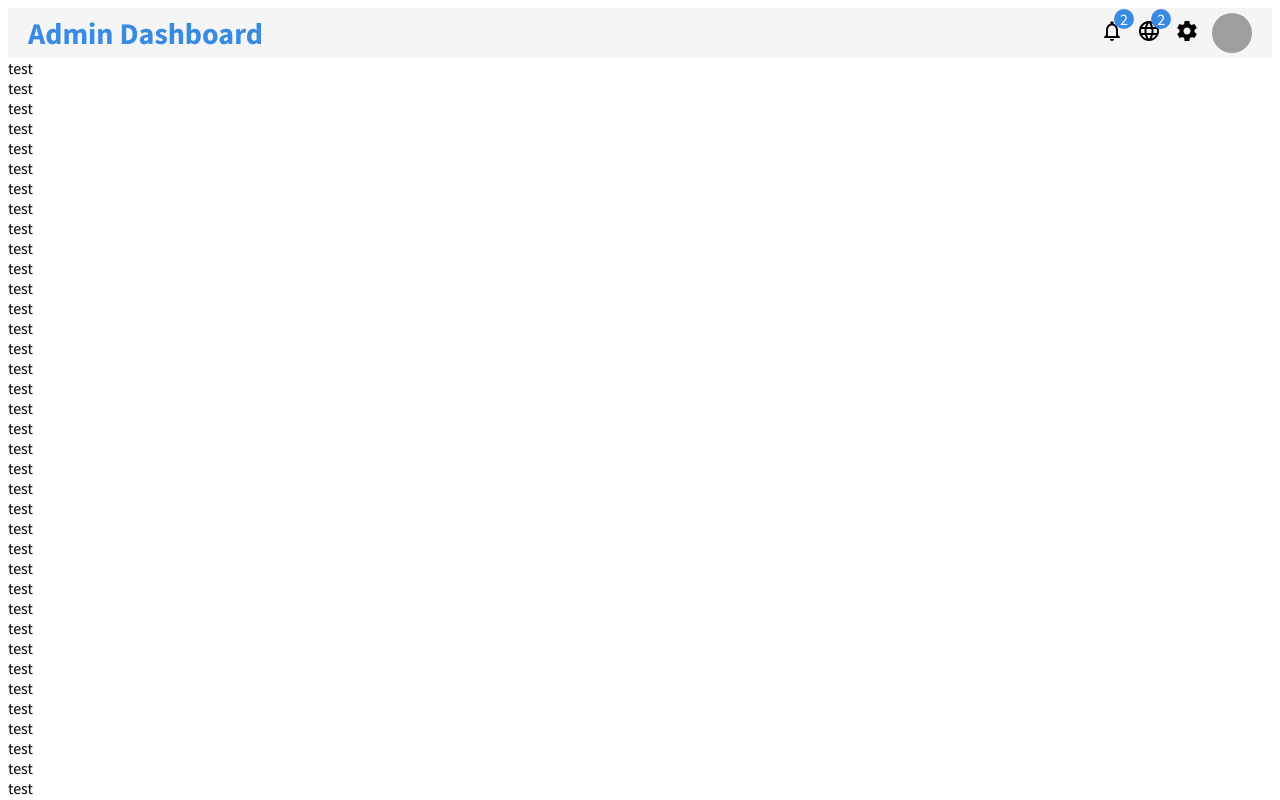
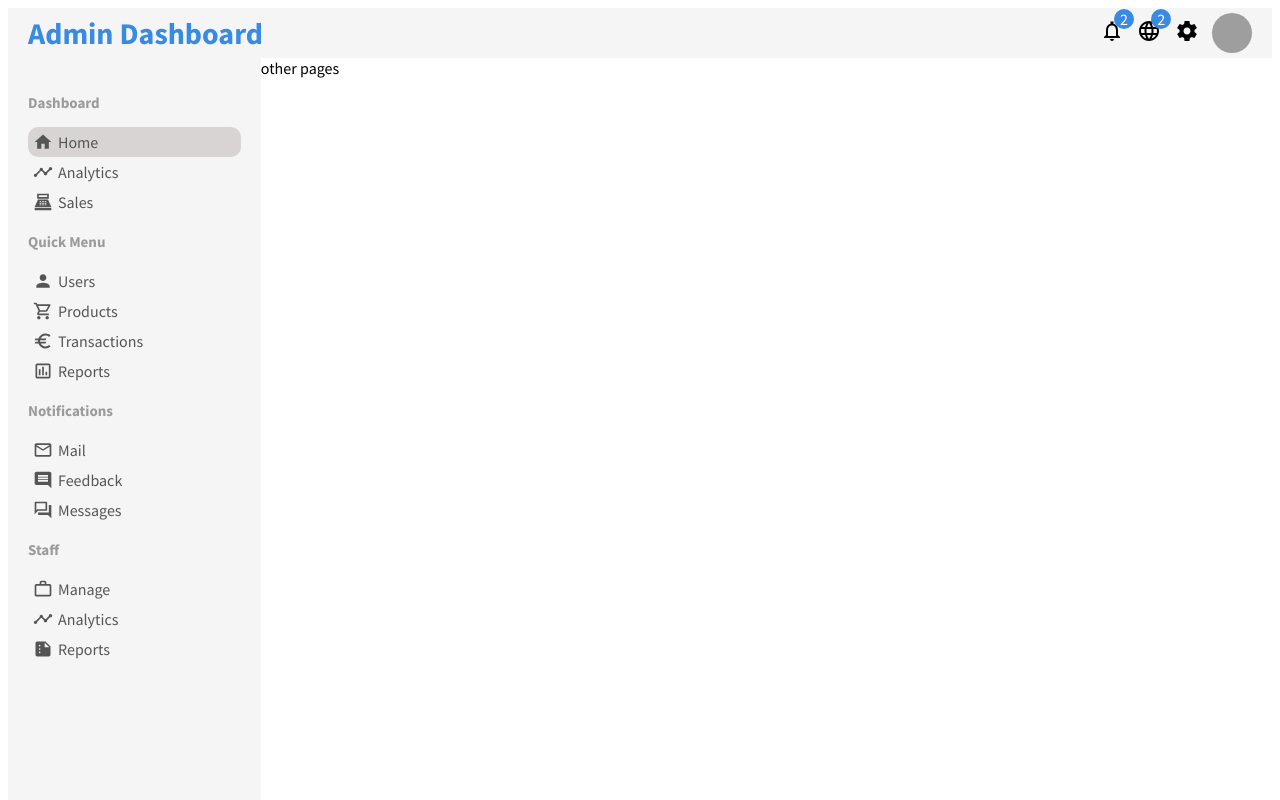
Before and after one commit to Zee-Iq/admin-dashboard, a React (Create React App) app: page / in a window 1280 px wide. Shown: the top 800 px of the page. Built offline with nearby package versions, Linux system fonts and the light colour scheme; grey boxes are pictures that could not be loaded.

Commit message:
Finished Sidebar layout

```diff
--- /dev/null
+++ b/src/App.css
@@ -0,0 +1,7 @@
+.container {
+  display: flex;
+}
+
+.others {
+  flex: 4;
+}
--- a/src/App.tsx
+++ b/src/App.tsx
@@ -1,79 +1,20 @@
 import Topbar from "./Components/Topbar/Topbar";
+import Sidebar from "./Components/Topbar/Sidebar/Sidebar";
+import "./App.css"
+
 
 const App = () => {
   return (
     <div className="App">
       <Topbar />
-      test <br/>
-      test <br/>
-      test <br/>
-      test <br/>
-      test <br/>
-      test <br/>
-      test <br/>
-      test <br/>
-      test <br/>
-      test <br/>
-      test <br/>
-      test <br/>
-      test <br/>
-      test <br/>
-      test <br/>
-      test <br/>
-      test <br/>
-      test <br/>
-      test <br/>
-      test <br/>
-      test <br/>
-      test <br/>
-      test <br/>
-      test <br/>
-      test <br/>
-      test <br/>
-      test <br/>
-      test <br/>
-      test <br/>
-      test <br/>
-      test <br/>
-      test <br/>
-      test <br/>
-      test <br/>
-      test <br/>
-      test <br/>
-      test <br/>
-      test <br/>
-      test <br/>
-      test <br/>
-      test <br/>
-      test <br/>
-      test <br/>
-      test <br/>
-      test <br/>
-      test <br/>
-      test <br/>
-      test <br/>
-      test <br/>
-      test <br/>
-      test <br/>
-      test <br/>
-      test <br/>
-      test <br/>
-      test <br/>
-      test <br/>
-      test <br/>
-      test <br/>
-      test <br/>
-      test <br/>
-      test <br/>
-      test <br/>
-      test <br/>
-      test <br/>
-      test <br/>
-      test <br/>
-      test <br/>
-      test <br/>
-      test <br/>
-      test <br/>
+      <div className="container">
+        <Sidebar />
+        <div className="others">
+        other pages
+        </div>
+
+      </div>
+
     </div>
   );
 };
--- /dev/null
+++ b/src/Components/Topbar/Sidebar/Sidebar.css
@@ -0,0 +1,45 @@
+.sidebar {
+  flex: 1;
+  height: calc(100vh - 50px);
+  background-color: #f5f5f5;
+  position: sticky;
+  top: 50px;
+}
+.sidebarWrapper {
+  padding: 20px;
+  color: #555;
+}
+
+.sidebarMenu {
+  margin-bottom: 10px;
+}
+
+.sidebarTitle {
+  font-size: 15px;
+  color: #9c9b9b;
+}
+
+.sidebarList {
+  list-style: none;
+  padding: 0;
+  margin: 0;
+}
+
+.sidebarListItem {
+  padding: 5px;
+  cursor: pointer;
+  display: flex;
+  align-items: center;
+  border-radius: 10px;
+  transition: 0.2s;
+
+}
+
+.sidebarListItem.active,
+.sidebarListItem:hover {
+  background-color: #cfcacabe;
+}
+.sidebarIcon{
+  margin-right: 5px;
+  font-size: 20px !important;
+}
--- /dev/null
+++ b/src/Components/Topbar/Sidebar/Sidebar.tsx
@@ -0,0 +1,96 @@
+import "./Sidebar.css";
+import HomeSharpIcon from "@mui/icons-material/HomeSharp";
+import TimelineIcon from "@mui/icons-material/Timeline";
+import PointOfSaleSharpIcon from "@mui/icons-material/PointOfSaleSharp";
+import PersonIcon from "@mui/icons-material/Person";
+import ShoppingCartOutlinedIcon from "@mui/icons-material/ShoppingCartOutlined";
+import EuroOutlinedIcon from "@mui/icons-material/EuroOutlined";
+import AssessmentOutlinedIcon from "@mui/icons-material/AssessmentOutlined";
+import MailOutlineIcon from "@mui/icons-material/MailOutline";
+import CommentIcon from "@mui/icons-material/Comment";
+import ForumOutlinedIcon from "@mui/icons-material/ForumOutlined";
+import WorkOutlineIcon from "@mui/icons-material/WorkOutline";
+import SummarizeIcon from "@mui/icons-material/Summarize";
+
+const Sidebar = () => {
+  return (
+    <div className="sidebar">
+      <div className="sidebarWrapper">
+        <div className="sidebarMenu">
+          <h3 className="sidebarTitle">Dashboard</h3>
+          <ul className="sidebarList">
+            <li className="sidebarListItem active">
+              <HomeSharpIcon className="sidebarIcon " />
+              Home
+            </li>
+            <li className="sidebarListItem">
+              <TimelineIcon className="sidebarIcon" />
+              Analytics
+            </li>
+            <li className="sidebarListItem">
+              <PointOfSaleSharpIcon className="sidebarIcon" />
+              Sales
+            </li>
+          </ul>
+        </div>
+        <div className="sidebarMenu">
+          <h3 className="sidebarTitle">Quick Menu</h3>
+          <ul className="sidebarList">
+            <li className="sidebarListItem ">
+              <PersonIcon className="sidebarIcon " />
+              Users
+            </li>
+            <li className="sidebarListItem">
+              <ShoppingCartOutlinedIcon className="sidebarIcon" />
+              Products
+            </li>
+            <li className="sidebarListItem">
+              <EuroOutlinedIcon className="sidebarIcon" />
+              Transactions
+            </li>
+            <li className="sidebarListItem">
+              <AssessmentOutlinedIcon className="sidebarIcon" />
+              Reports
+            </li>
+          </ul>
+        </div>
+        <div className="sidebarMenu">
+          <h3 className="sidebarTitle">Notifications</h3>
+          <ul className="sidebarList">
+            <li className="sidebarListItem ">
+              <MailOutlineIcon className="sidebarIcon " />
+              Mail
+            </li>
+            <li className="sidebarListItem">
+              <CommentIcon className="sidebarIcon" />
+              Feedback
+            </li>
+            <li className="sidebarListItem">
+              <ForumOutlinedIcon className="sidebarIcon" />
+              Messages
+            </li>
+          </ul>
+        </div>
+        <div className="sidebarMenu">
+          <h3 className="sidebarTitle">Staff</h3>
+          <ul className="sidebarList">
+            <li className="sidebarListItem ">
+              <WorkOutlineIcon className="sidebarIcon " />
+              Manage
+            </li>
+            <li className="sidebarListItem">
+              <TimelineIcon className="sidebarIcon" />
+              Analytics
+            </li>
+            <li className="sidebarListItem">
+              <SummarizeIcon className="sidebarIcon" />
+              Reports
+            </li>
+          </ul>
+        </div>
+      </div>
+    </div>
+  );
+};
+
+export default Sidebar;
```
